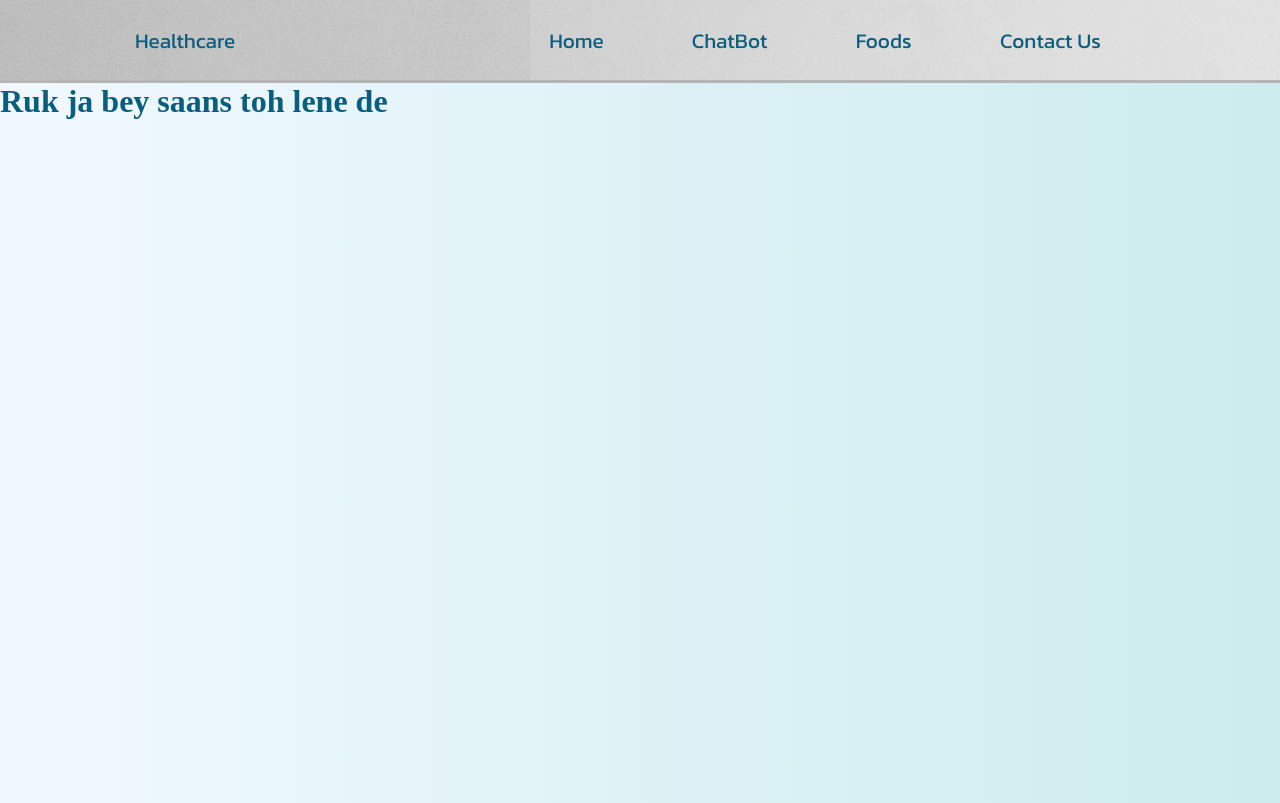
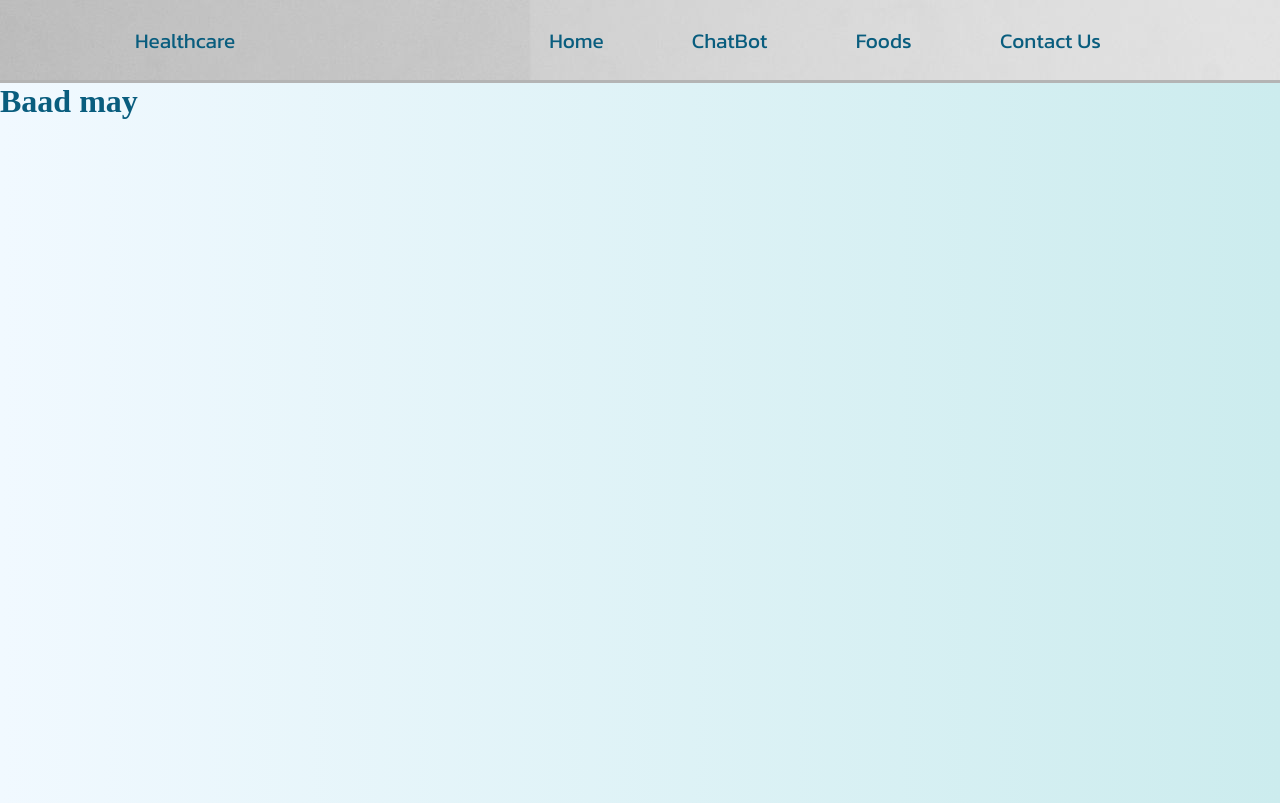
Before and after one commit to fakepranjal/test-react, a React (Create React App) app: page /contact in a window 1280 px wide. Built offline with nearby package versions, Linux system fonts and the light colour scheme; a web font is replaced by a local one.

Commit message:
just minor

```diff
--- a/src/Contact.js
+++ b/src/Contact.js
@@ -2,7 +2,7 @@
 export default function Contact(){
     return(
       <div className="contactpage">
-      <h1>Ruk ja bey saans toh lene de</h1>
+      <h1>Baad may</h1>
       </div>
     );
   }
```
